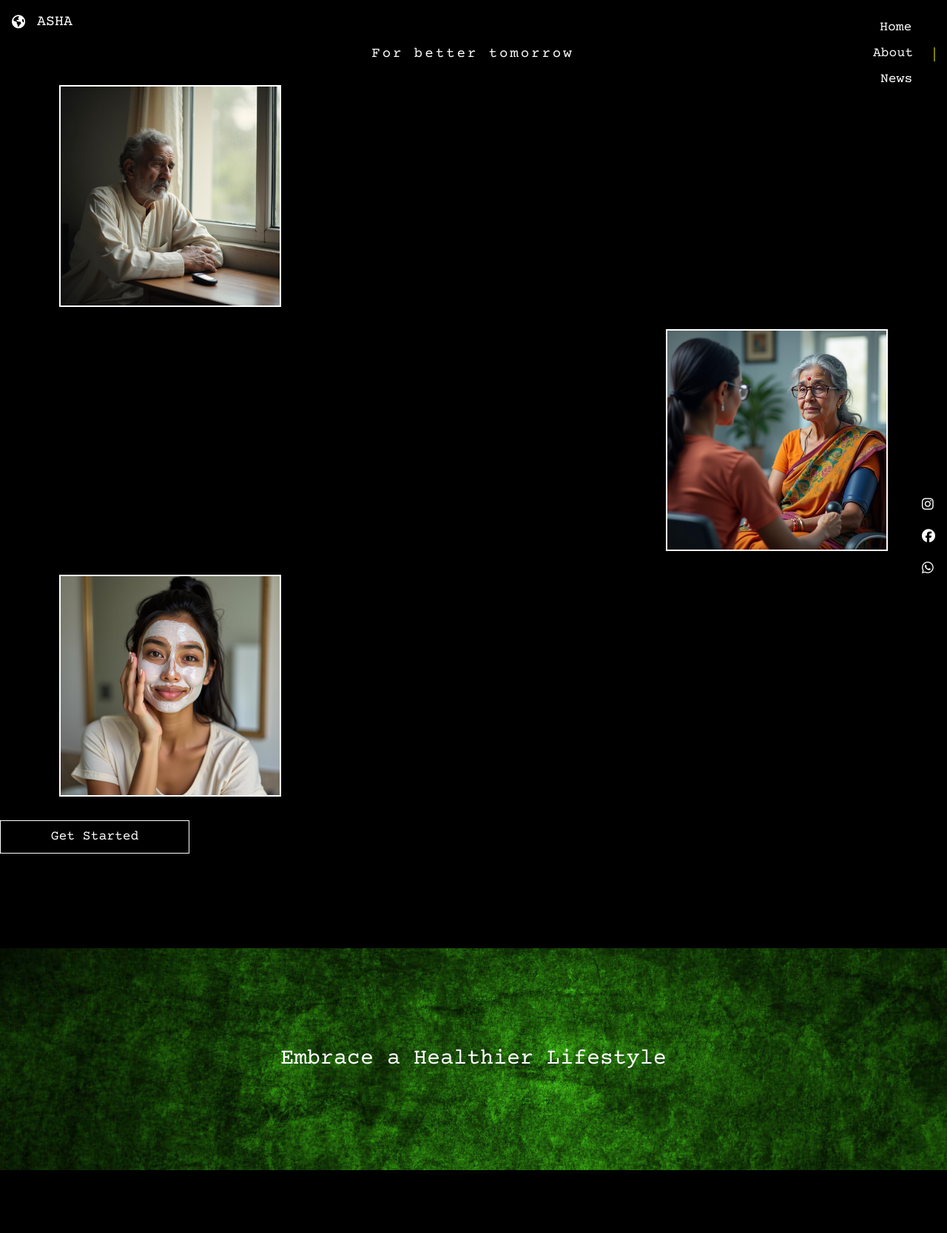
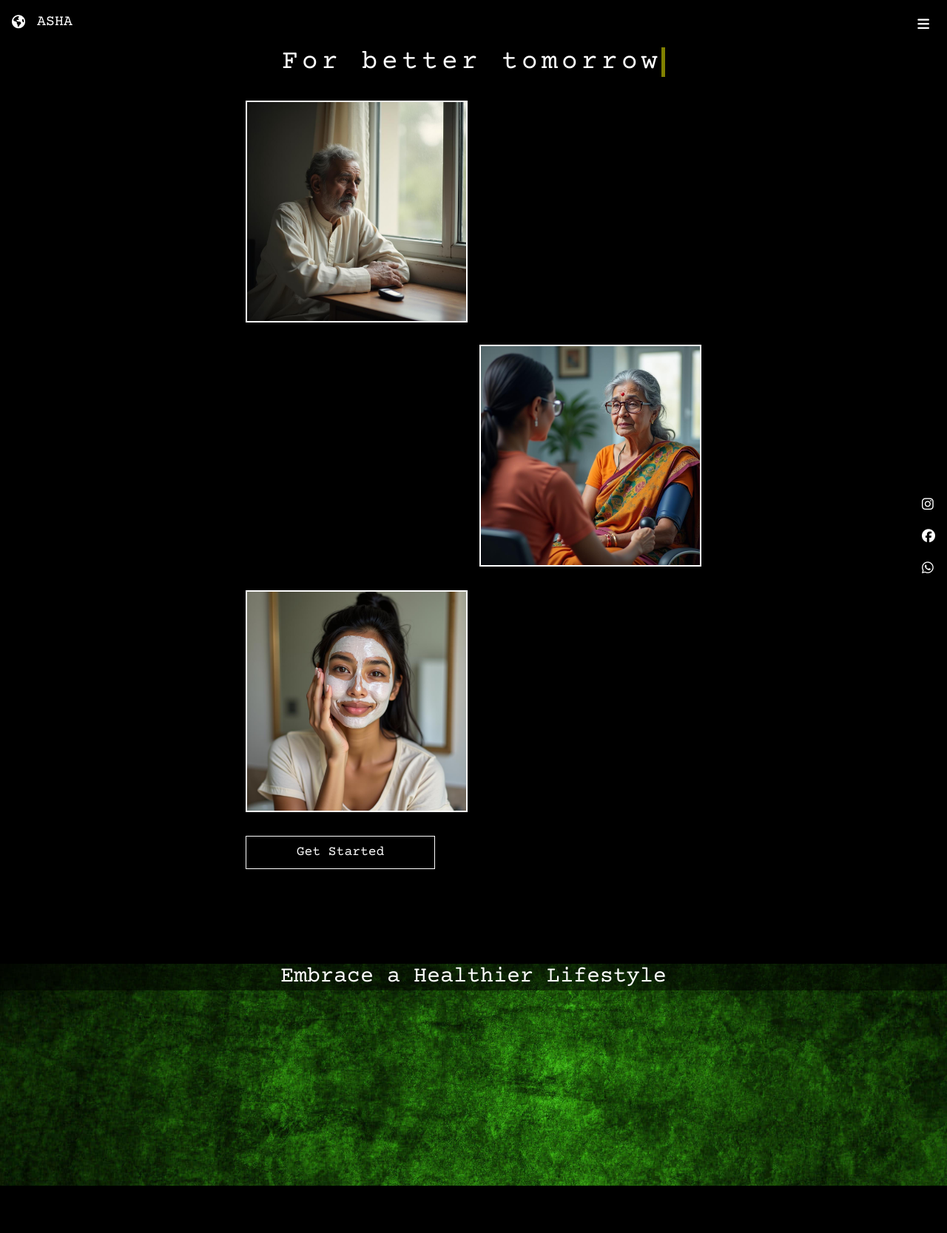
Before and after one commit to AmanchaRahul/asha2, a Django app: page / in a window 1280 px wide. Shown: the whole page at 74% size. Before the commit the page ends 1582 px from the top, so only its background shows below. Run offline with Django 5.2, Linux system fonts and the light colour scheme; parts of the project's set-up code (start-up, migrations or seed data) failed here and were passed over; some libraries are stand-ins or nearby versions.

Commit message:
changes made

```diff
--- a/static/css/navstyle.css
+++ b/static/css/navstyle.css
@@ -1,25 +1,62 @@
-@keyframes moveRight {
-    0%, 100% { transform: translateX(0); }
-    50% { transform: translateX(10px); }
+/* Navigation styles */
+#nav-toggle {
+  background: none;
+  border: none;
+  cursor: pointer;
+  padding: 0.5rem;
+  color: white;
+  display: flex;
+  align-items: center;
+  justify-content: center;
+  background-color: rgba(0, 0, 0, 0.7);
+  border-radius: 0.25rem;
+  transition: all 0.3s ease;
 }
 
-  .nav-container {
-    overflow: hidden;
-    padding-right: 10px;
+#nav-toggle:hover {
+  background-color: rgba(0, 0, 0, 0.9);
+}
+
+#nav-menu {
+  background-color: black;
+  color: white;
+  border-radius: 0.5rem;
+  padding: 1rem;
+  margin-top: 0.5rem;
+  box-shadow: 0 4px 6px rgba(0, 0, 0, 0.1);
 }
 
 .nav-link {
-    display: inline-block;
-    position: relative;
-    padding-right: 20px;
+  display: block;
+  padding: 0.5rem 1rem;
+  color: white;
+  text-decoration: none;
+  transition: all 0.3s ease;
+  font-size: 1.1rem;
 }
 
-  .animate-right {
-    animation: moveRight 5s infinite ease-in-out;
+.nav-link:hover {
+  background-color: rgba(128, 128, 0, 0.2);
+  padding-left: 1.5rem;
 }
 
-  /* Existing hover effect */
 .hover-olive:hover {
   color: #808000;
   text-shadow: 0 0 10px #808000;
 }
+
+/* Responsive adjustments */
+@media (max-width: 768px) {
+  #nav-menu {
+    width: 100%;
+    position: absolute;
+    right: 0;
+    top: 100%;
+  }
+
+  .nav-link {
+    text-align: center;
+    font-size: 1.2rem;
+    padding: 1rem;
+  }
+}
--- a/templates/base.html
+++ b/templates/base.html
@@ -15,63 +15,47 @@
   <link rel="stylesheet" href="{% static 'css/wellness_button.css' %}">
   <link rel="stylesheet" href="{% static 'css/login_signup.css' %}">
 
-
-
-
   {% block title %}
   <title>home</title>
   {% endblock title %}
-
 </head>
 
-
 <body class="flex flex-col justify-between min-h-screen">
-
   <!-- Logo and Name (Top-left) -->
   <header class="fixed top-4 left-4 z-10">
     <div class="flex items-center space-x-4">
-        <i class="fa-solid fa-earth-americas" alt="Logo" class="w-12 h-12 float"></i>
+      <i class="fa-solid fa-earth-americas" alt="Logo" class="w-12 h-12 float"></i>
       <h1 class="text-xl hover-olive transition-colors duration-300">ASHA</h1>
     </div>
   </header>
 
-
   {% block basepage %}
-
   <!-- Main Section -->
   <main class="flex flex-col items-center justify-center flex-grow py-16">
     <!-- Title -->
-
-    <div class="typewriter mb-8 px-4 w-full">
-      <h1 class="text-4xl md:text-5xl text-center" style="font-size: 1.2rem;">For better tomorrow</h1>
+    <div class="typewriter mb-8">
+      <h1 class="text-4xl text-center">For better tomorrow</h1>
     </div>
 
-
-
-
     <!-- Image and Text Section -->
-
-    <div class="flex flex-col space-y-8 image-container px-4 w-full max-w-6xl"> <!-- Added padding and max-width -->
-
-      <!-- First Image Row -->
-      <div class="image-row flex flex-col md:flex-row items-center gap-4">
-        <img src="/static/images/diabetes/d3.jpeg" alt="Diabetes Management" class="w-full md:w-1/2 bg-gray-600 object-cover rounded-lg shadow-lg">
-        <p class="image-text w-full md:w-1/2 text-center md:text-left">Balance sugar, reduce life risks, manage diabetes with care.</p>
+    <div class="flex flex-col space-y-8 image-container">
+      <!-- First Image Row (Image on Left, Text on Right) -->
+      <div class="image-row">
+        <img src="{% static 'images/diabetes/d3.jpeg' %}" alt="Diabetes Management" class="bg-gray-600 object-cover rounded-lg shadow-lg">
+        <p class="image-text ml-4">Balance sugar, reduce life risks, manage diabetes with care.</p>
       </div>
 
-      <!-- Second Image Row -->
-      <div class="image-row flex flex-col md:flex-row-reverse items-center gap-4">
-        <img src="/static/images/bloodpressure/bloodpressure1.jpeg" alt="Blood Pressure Check" class="w-full md:w-1/2 bg-gray-600 object-cover rounded-lg shadow-lg">
-        <p class="image-text w-full md:w-1/2 text-center md:text-left">Check your pressure, live well, stay vibrant and healthy.</p>
+      <!-- Second Image Row (Text on Left, Image on Right) -->
+      <div class="image-row">
+        <p class="image-text mr-4">Check your pressure, live well, stay vibrant and healthy.</p>
+        <img src="{% static 'images/bloodpressure/bloodpressure1.jpeg' %}" alt="Blood Pressure Check" class="bg-gray-600 object-cover rounded-lg shadow-lg">
       </div>
 
-      <!-- Third Image Row -->
-      <div class="image-row flex flex-col md:flex-row items-center gap-4">
-        <img src="/static/images/skincare/skincare1.jpeg" alt="Skin Care" class="w-full md:w-1/2 bg-gray-600 object-cover rounded-lg shadow-lg">
-        <p class="image-text w-full md:w-1/2 text-center md:text-left">Glow with care, radiant skin starts from within.</p>
+      <!-- Third Image Row (Image on Left, Text on Right) -->
+      <div class="image-row">
+        <img src="{% static 'images/skincare/skincare1.jpeg' %}" alt="Skin Care" class="bg-gray-600 object-cover rounded-lg shadow-lg">
+        <p class="image-text ml-4">Glow with care, radiant skin starts from within.</p>
       </div>
-    </div>
-
 
       <!-- Get Started Button (Exactly below Third Image) -->
       <div class="w-64 mt-8 self-start">
@@ -81,57 +65,35 @@
           </button>
         </a>
       </div>
-
     </div>
   </main>
 
   <!-- Parallax Section -->
-
-  <div class="parallax my-16 w-full bg-cover bg-center bg-fixed relative"
-     style="background-image: url('/static/images/greenbackground.jpg'); height: 300px;">
-  <!-- Container for the text -->
-  <div class="absolute inset-0 flex items-center justify-center">
-    <h2 class="text-2xl md:text-3xl text-white text-center">
-      Embrace a Healthier Lifestyle
-    </h2>
+  <div class="parallax my-16" style="background-image: url('{% static 'images/greenbackground.jpg' %}');">
+    <div class="h-full flex items-center justify-center bg-black bg-opacity-50">
+      <h2 class="text-3xl text-white">Embrace a Healthier Lifestyle</h2>
+    </div>
   </div>
-</div>
-
-
-
   {% endblock basepage %}
 
-  {% block navbar%}
-
-  <nav id="navbar" class="fixed top-4 right-4 text-white flex flex-col space-y-2 z-10">
-    <button id="nav-toggle" class="md:hidden text-white focus:outline-none">
+  {% block navbar %}
+  <nav id="navbar" class="fixed top-4 right-4 z-10">
+    <button id="nav-toggle" class="text-white focus:outline-none">
       <i class="fas fa-bars"></i>
     </button>
-    <div id="nav-menu" class="hidden md:flex flex-col space-y-2">
-      <div class="nav-container">
-        <a href="{% url 'basedata' %}" class="hover-olive nav-link animate-left">Home</a>
-      </div>
-      <div class="nav-container">
-        <a href="{% url 'aboutdata' %}" class="hover-olive nav-link animate-left">About</a>
-      </div>
-      <div class="nav-container">
-        <a href="{% url 'newsdata' %}" class="hover-olive nav-link animate-left">News</a>
-      </div>
+    <div id="nav-menu" class="hidden bg-black p-4 rounded-lg">
+      <a href="{% url 'basedata' %}" class="block hover-olive nav-link">Home</a>
+      <a href="{% url 'aboutdata' %}" class="block hover-olive nav-link">About</a>
+      <a href="{% url 'newsdata' %}" class="block hover-olive nav-link">News</a>
       {% if user.is_authenticated %}
-        <div class="nav-container">
-          <a href="{% url 'wellnessdata' %}" class="hover-olive nav-link animate-left">Wellness</a>
-        </div>
-        <div class="nav-container">
-          <a href="{% url 'logoutdata' %}" class="hover-olive nav-link animate-left">Logout</a>
-        </div>
+        <a href="{% url 'wellnessdata' %}" class="block hover-olive nav-link">Wellness</a>
+        <a href="{% url 'logoutdata' %}" class="block hover-olive nav-link">Logout</a>
       {% endif %}
     </div>
-</nav>
+  </nav>
+  {% endblock navbar %}
 
-
- {% endblock navbar %}
-
- {% block footer %}
+  {% block footer %}
   <!-- Footer (right-bottom) -->
   <footer class="fixed bottom-4 right-4 text-white flex flex-col space-y-4 z-10">
     <a href="https://www.instagram.com/03_r_a_h_u_l?igsh=MWFtbTVtcXA4eHhyNA==" class="hover-olive transition-colors duration-300 transform hover:scale-110">
@@ -140,17 +102,15 @@
     <a href="https://www.facebook.com/raina.rahul.79" class="hover-olive transition-colors duration-300 transform hover:scale-110">
       <i class="fab fa-facebook"></i>
     </a>
-
     <a href="https://api.whatsapp.com/send?phone=919032016299" class="hover-olive transition-colors duration-300 transform hover:scale-110">
       <i class="fab fa-whatsapp"></i>
     </a>
   </footer>
-
   {% endblock footer %}
 
   <script src="https://cdn.tailwindcss.com"></script>
   <script src="https://kit.fontawesome.com/586f2c924a.js" crossorigin="anonymous"></script>
-  <script src= "{% static 'js/navscript.js' %}"></script>
+  <script src="{% static 'js/navscript.js' %}"></script>
 
   {% block scripts %}{% endblock %}
 </body>
```
Also changed, not shown: static/js/navscript.js (+20 -52 lines). Lines whose indentation alone changed are shown as unchanged.
